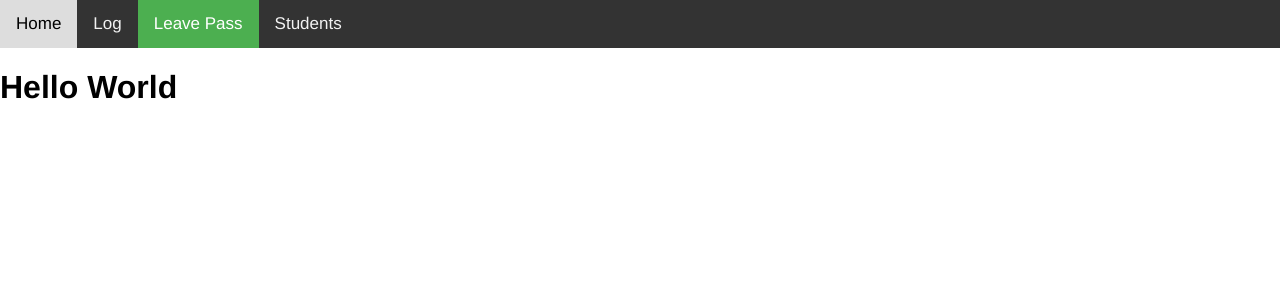
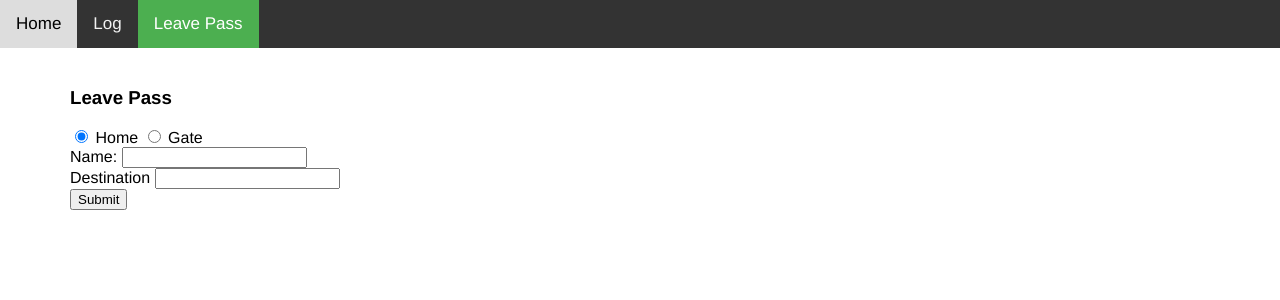
Before and after one commit to EcoBay/PicScan, a Flask app: page /leavePass in a window 1280 px wide. Shown: the top 300 px of the page. Run offline with Flask 2, Linux system fonts and the light colour scheme.

Commit message:
Remove students page and finished leavePass implementation

```diff
--- a/server.py
+++ b/server.py
@@ -14,7 +14,7 @@ import io
 
 import os
 
-img, status, dat = 0, 0, None
+img, status, dat, nam = 0, 0, None, ""
 
 @app.route('/')
 def root():
@@ -22,13 +22,14 @@ def root():
 
 @app.route('/index')
 def index():
-    global status, dat
+    global status, dat, nam
 
     if status == 2:
+        dat = getDat(nam)
         with sqlite3.connect('picscan.db') as conn:
             cur = conn.cursor()
             sql = '''
-                SELECT Logout.ID, type, timeout, timein, CASE remarks
+                SELECT Logout.ID, type, destination, timeout, timein, CASE remarks
                     WHEN 0 THEN "No Issues"
                     WHEN 110 THEN "WARNING: Exceeded Time"
                     WHEN 210 THEN "VIOLATION: Exceeded Time"
@@ -60,13 +61,71 @@ def log():
 def leavePass():
     return render_template('leavePass.html')
 
-@app.route('/students')
-def students():
-    return render_template('students.html')
+@app.route('/addLeavePass', methods=['POST'])
+def addLeavePass():
+    name = request.form['name']
+    tp = request.form['type']
+    add = request.form['destination']
+    with sqlite3.connect("picscan.db") as conn:
+        conn.enable_load_extension(True)
+        conn.load_extension("./spellfix.so")
+
+        cur = conn.cursor()
+        cur.execute('''
+            SELECT word, Students.id FROM Names
+            INNER JOIN Students
+            ON Students.id=Names.rowid
+            WHERE word MATCH "*{}*" AND top=1;
+        '''.format(name))
+        if a:=cur.fetchone():
+            name = a[0]
+            msg = "Added Leavepass for {}".format(name)
+            conn.execute('''
+                INSERT INTO LeavePass(studentID, type, destination)
+                VALUES (?, ?, ?)
+            ''', (a[1], tp, add))
+            conn.commit()
+
+        else:
+            msg = 'Cannot match "{}"'.format(name)
+
+        return redirect(url_for('index')+"?u="+msg)
+
+
+def getDat(nam):
+    name = nam
+    with sqlite3.connect('picscan.db') as conn:
+        conn.enable_load_extension(True)
+        conn.load_extension("./spellfix.so")
+        cur = conn.cursor()
+        sql = '''
+            SELECT word, gradeAndSection, idNumber, address, CASE isIntern
+                WHEN 0 THEN "Extern"
+                WHEN 1 THEN "Intern"
+            END, CASE inCampus
+                WHEN 0 THEN "Out of Campus"
+                WHEN 1 THEN "In Campus"
+            END
+            FROM Students
+            INNER JOIN Names ON Students.id=Names.rowid
+            WHERE word MATCH ? AND top=1 AND scope=1
+        '''
+        cur.execute(sql, (name,))
+        data = cur.fetchall()
+        if len(data):
+            data = data[0]
+        else:
+            return False
+
+    keys=['name', 'gradeAndSection', 'idNumber', 'address', 'residence', 'status']
+    dat = dict()
+    for a, b in zip(keys, data):
+        dat[a] = b
+    return dat
 
 @app.route('/post', methods=['POST'])
 def post():
-    global img, status, dat
+    global img, status, dat, nam
     image = request.json['image']
 
     arr = np.frombuffer(base64.b64decode(image), np.uint8)
@@ -75,7 +134,44 @@ def post():
     val, img1 = ocr.checkValidity(img)
 
     if val:
-        dat = ocr.getUser(img1)
+        nam = ocr.getUser(img1)
+        dat = getDat(nam)
+        if dat['status'] == "In Campus":
+            with sqlite3.connect('picscan.db') as conn:
+                cur = conn.cursor()
+                sql = '''
+                    SELECT LeavePass.id FROM LeavePass
+                    INNER JOIN Students
+                    ON Students.id=LeavePass.studentID
+                    LEFT JOIN Logout
+                    ON Logout.leavePassID=LeavePass.id
+                    WHERE Logout.id IS NULL AND Students.idNumber=?
+                '''
+                cur.execute(sql, (dat['idNumber'],))
+                if row := cur.fetchone():
+                    conn.execute("INSERT INTO Logout(leavePassID) VALUES(?)", (row[0],))
+                    conn.execute("UPDATE Students SET inCampus=0 WHERE idNumber=?", (dat['idNumber'],))
+                    conn.commit()
+        else:
+            with sqlite3.connect('picscan.db') as conn:
+                cur = conn.cursor()
+                sql = '''
+                    SELECT Logout.id FROM Logout
+                    INNER JOIN LeavePass
+                    ON Logout.leavePassID=LeavePass.id
+                    INNER JOIN Students
+                    ON Students.id=LeavePass.studentID
+                    LEFT JOIN Login
+                    ON Login.logID=Logout.id
+                    WHERE Login.logID IS NULL AND Students.idNumber=?
+                '''
+                cur.execute(sql, (dat['idNumber'],))
+                if row := cur.fetchone():
+                    conn.execute("INSERT INTO Login(logID) VALUES(?)", (row[0],))
+                    conn.execute("UPDATE Students SET inCampus=1 WHERE idNumber=?", (dat['idNumber'],))
+                    conn.commit()
+
+
         if not dat:
             dat = {'error': 'Student not in the Database'}
             val -= 1
--- a/templates/index.html
+++ b/templates/index.html
@@ -10,7 +10,6 @@
             <a class="active" href="{{ url_for('index') }}?autoupdate={{ 1*(autoupdate == 0) }}">Home</a>
             <a href="{{ url_for('log') }}">Log</a>
             <a href="{{ url_for('leavePass') }}">Leave Pass</a>
-            <a href="{{ url_for('students') }}">Students</a>
         </div>
         <div class="content">
             <div style="height:310px; margin-bottom:20px;">
@@ -49,6 +48,7 @@
                     <tr>
                         <th>Log ID</th>
                         <th>Pass Type</th>
+                        <th>Destination</th>
                         <th>Logout Time</th>
                         <th>Login Time</th>
                         <th>Remarks</th>
@@ -60,6 +60,7 @@
                             <td>{{ row[2] }}</td>
                             <td>{{ row[3] }}</td>
                             <td>{{ row[4] }}</td>
+                            <td>{{ row[5] }}</td>
                         </tr>
                     {% endfor %}
                 </table>
--- a/templates/leavePass.html
+++ b/templates/leavePass.html
@@ -7,8 +7,20 @@
             <a href="{{ url_for('index') }}">Home</a>
             <a href="{{ url_for('log') }}">Log</a>
             <a class="active" href="{{ url_for('leavePass') }}">Leave Pass</a>
-            <a href="{{ url_for('students') }}">Students</a>
         </div>
-        <h1>Hello World</h1>
+        <div class="content">
+            <form action="{{ url_for('addLeavePass') }}" method = "POST">
+                <h3>Leave Pass</h3>
+                <input type="radio" name="type" value="Home" checked/>
+                <label for="Home">Home</label>
+                <input type="radio" name="type" value="Gate" />
+                <label for="Home">Gate</label><br />
+                <label for="name">Name: </label>
+                <input type="text" name="name" /><br />
+                <label for="destination">Destination</label>
+                <input type="text" name="destination"/><br />
+                <input type="submit" name="Submit"/>
+            </form>
+        </div>
     </body>
 </html>
--- a/templates/log.html
+++ b/templates/log.html
@@ -7,7 +7,6 @@
             <a href="{{ url_for('index') }}">Home</a>
             <a class="active" href="{{ url_for('log') }}">Log</a>
             <a href="{{ url_for('leavePass') }}">Leave Pass</a>
-            <a href="{{ url_for('students') }}">Students</a>
         </div>
         <h1>Hello World</h1>
     </body>
```
Also changed, not shown: ocr.py (+1 -28 lines), templates/students.html (deleted, +0 -14 lines).
